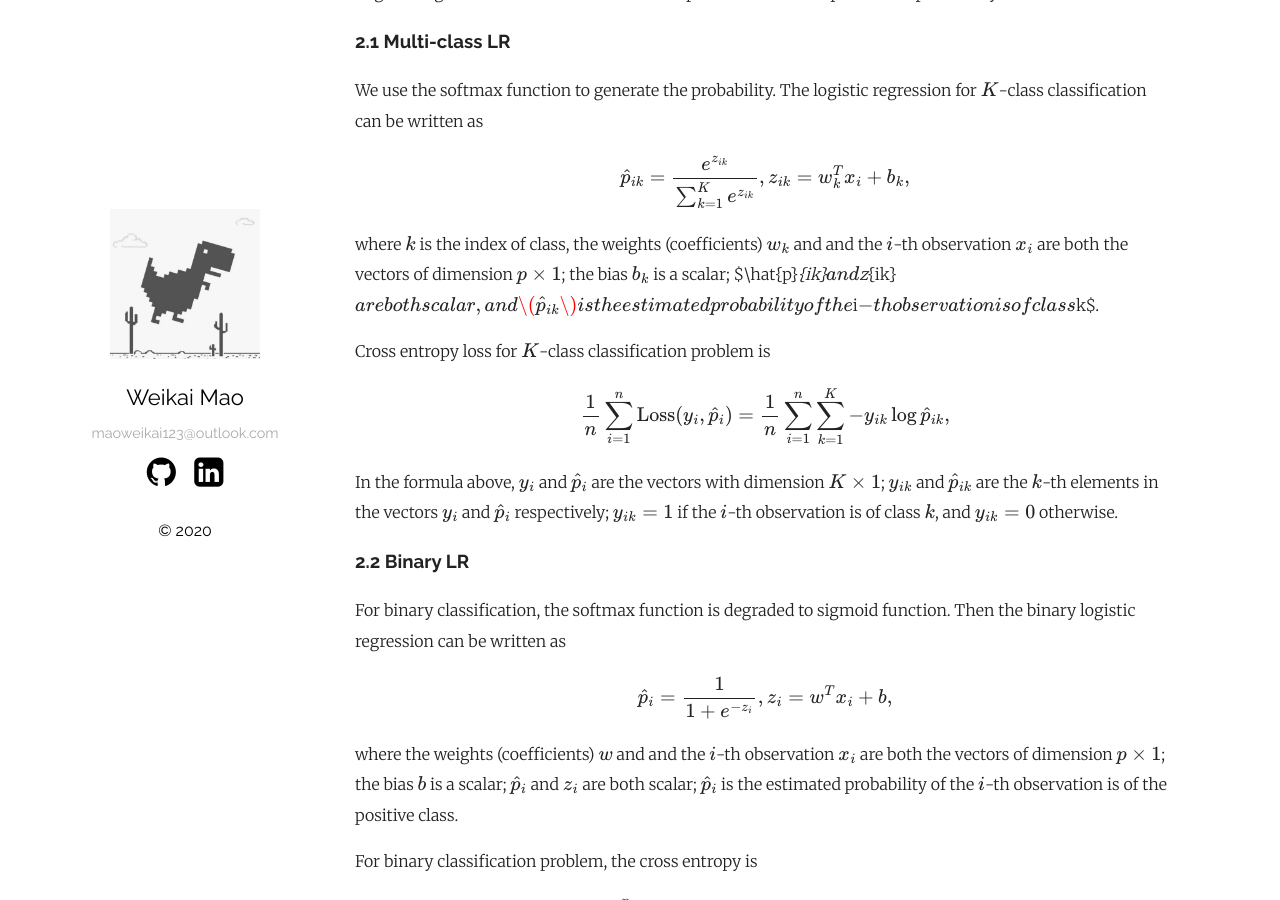
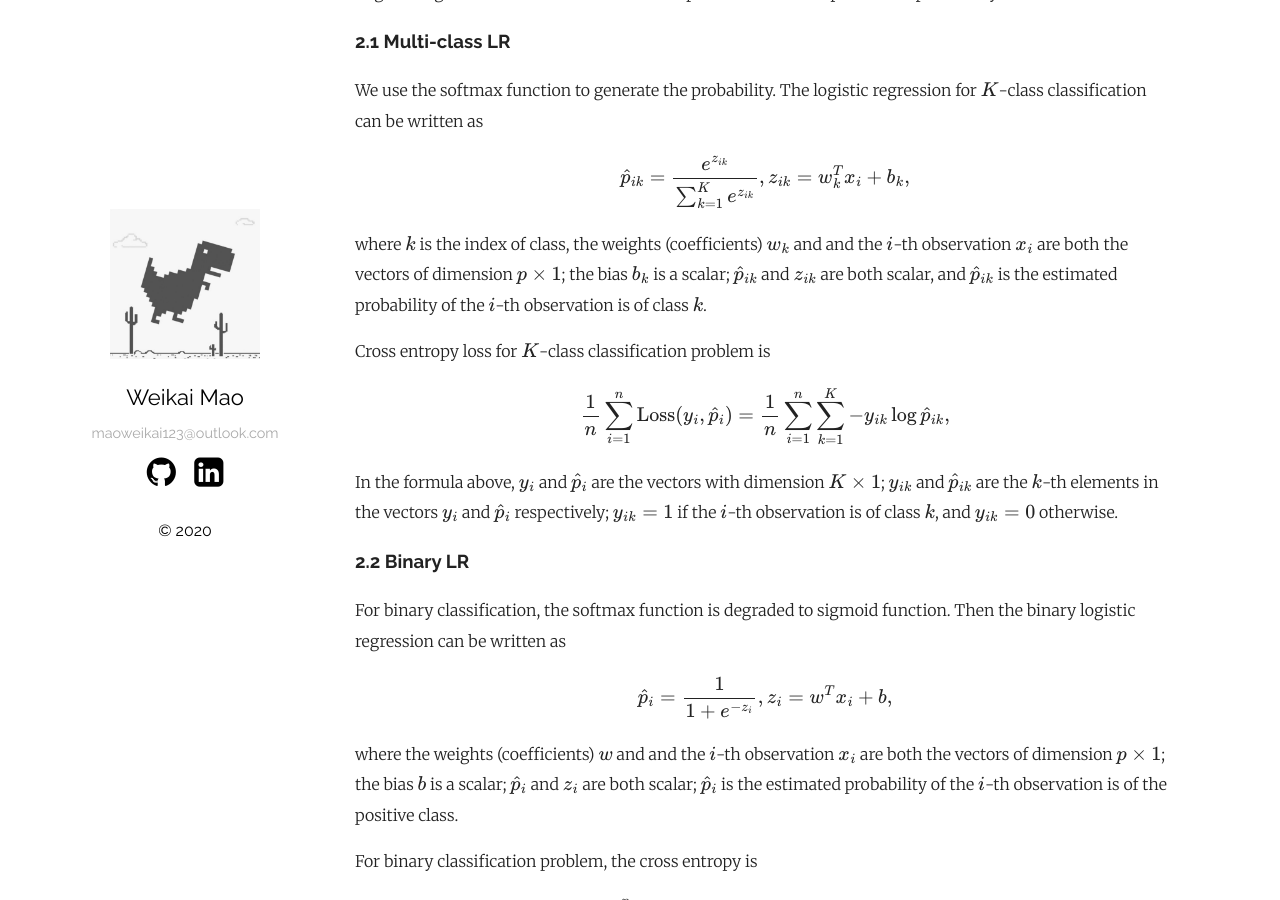
Before and after one commit to WalkerMao/walkermao.github.io, a Jekyll site: the page built from _posts/2020-03-08-LR.md, in a window 1280 px wide and 900 px high, scrolled down 1175 px. Built offline with Jekyll 4.4.1, drawn with Linux system fonts in a browser that asks for light colours; formulas are drawn with MathJax 3; comment, search, counter and statistics services are not loaded.

Commit message:
update LR.md

```diff
--- a/_posts/2020-03-08-LR.md
+++ b/_posts/2020-03-08-LR.md
@@ -47,9 +47,9 @@ $$
 z_{ik} = w_k^T x_{i} + b_k,
 $$
 
-where $k$ is the index of class, the weights (coefficients) $w_k$ and and the $i$-th observation $x_i$ are both the vectors of dimension $p\times 1$; the bias $b_k$ is a scalar; $\hat{p}_{ik}$ and $z_{ik}$ are both scalar,  and $$\hat{p}_{ik}$$ is the estimated probability of the $i$-th observation is of class $k$.
+where $k$ is the index of class, the weights (coefficients) $w_k$ and and the $i$-th observation $x_i$ are both the vectors of dimension $p\times 1$; the bias $b_k$ is a scalar; $$\hat{p}_{ik}$$ and $$z_{ik}$$ are both scalar, and $$\hat{p}_{ik}$$ is the estimated probability of the $i$-th observation is of class $k$.
 
-Cross entropy loss for $K$-class classification problem is
+Cross entropy loss for $$K$$-class classification problem is
 
 $$
 \frac{1}{n} \sum_{i=1}^n \text{Loss}(y_i,\hat{p}_i) = \frac{1}{n} \sum_{i=1}^n \sum_{k=1}^K -y_{ik} \log \hat{p}_{ik},
```
